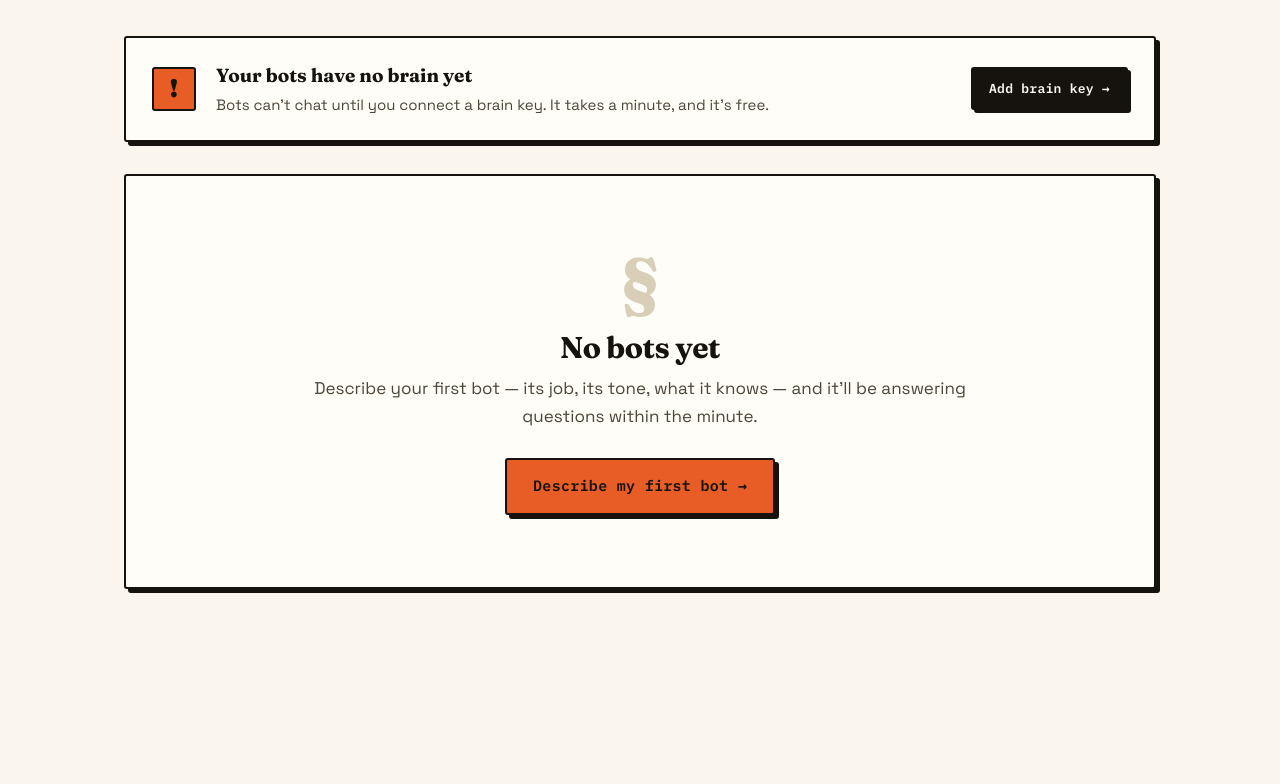
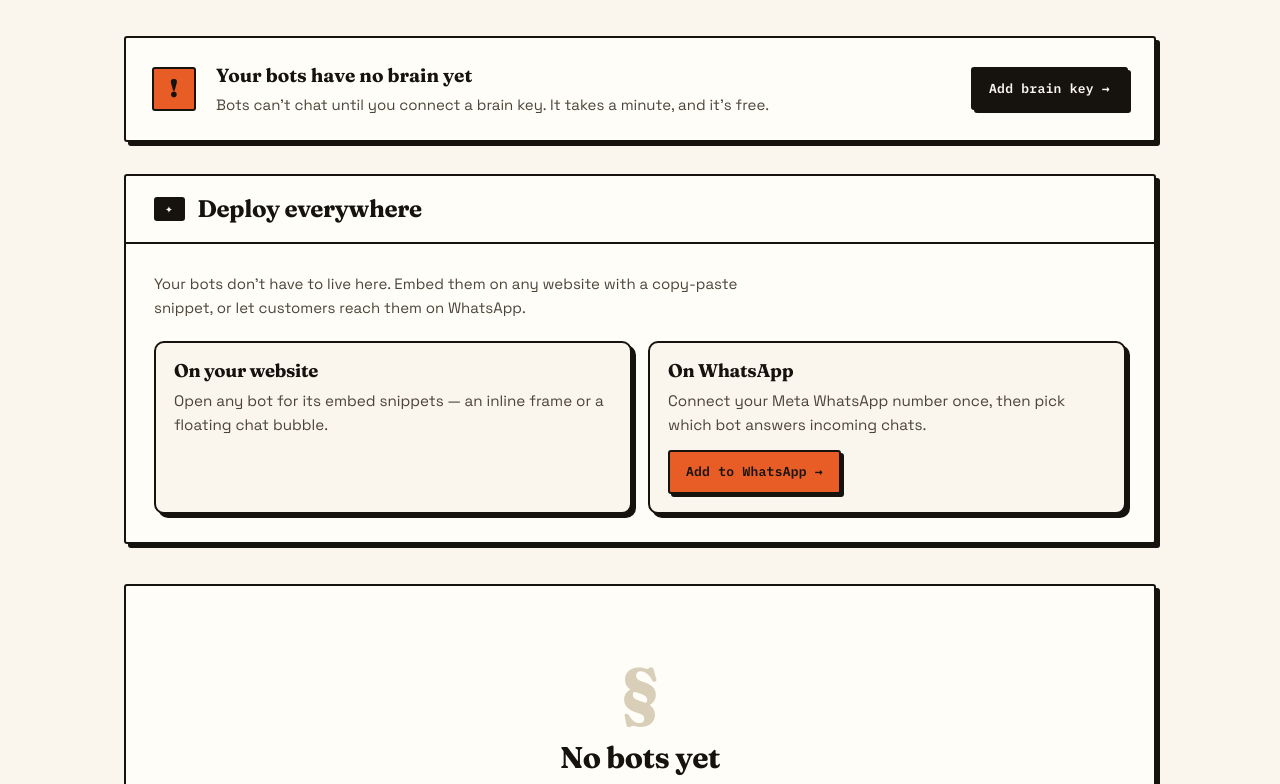
Before and after one commit to adityapratap0077-cloud/banaobot, a Flask app: page /app/ in a window 1280 px wide. Shown: the part 293-1077 px from the top of the page. Before the commit the page ends 886 px from the top, so only its background shows below. Run offline with Flask 3, Linux system fonts and the light colour scheme; the visitor is signed in with stand-in values (Sample User, id 1).

Commit message:
BanaoBot: brain-key guide, WhatsApp visibility (dashboard cards, per-bot link, landing)

```diff
--- a/dashboard.py
+++ b/dashboard.py
@@ -400,10 +400,12 @@ def whatsapp_connect():
         return redirect(url_for("dashboard.whatsapp_connect"))
     conn = st.get_whatsapp_connection(uid)
     bots = st.list_bots(uid)
+    preselect = request.args.get("bot", "")
     return render_template(
         "dash_whatsapp.html",
         conn=conn,
         bots=bots,
+        preselect_bot=int(preselect) if preselect.isdigit() else None,
         has_key=st.has_user_brain_key(uid),
         email=session.get("email"),
         webhook_url=url_for("whatsapp.webhook_verify", _external=True),
--- a/static/style.css
+++ b/static/style.css
@@ -1174,3 +1174,62 @@ button.btn { font: inherit; font-family: var(--font-mono); }
     transition-duration: 0.01ms !important;
   }
 }
+
+/* Deploy-everywhere cards (dashboard home) */
+.deploy-grid {
+  display: grid;
+  grid-template-columns: 1fr 1fr;
+  gap: 16px;
+  margin-top: 16px;
+}
+.deploy-card {
+  border: 2px solid #16130e;
+  border-radius: 10px;
+  padding: 18px;
+  background: #faf6ee;
+  box-shadow: 4px 4px 0 #16130e;
+}
+.deploy-card h3 {
+  font-family: "Fraunces", Georgia, serif;
+  font-size: 1.15rem;
+  margin: 0 0 8px;
+}
+.deploy-card p {
+  margin: 0 0 14px;
+  color: #4a4438;
+  font-size: 0.95rem;
+  line-height: 1.55;
+}
+
+/* Numbered how-to steps */
+.howto {
+  list-style: none;
+  margin: 18px 0 0;
+  padding: 0;
+  counter-reset: howto;
+  display: grid;
+  gap: 12px;
+}
+.howto li {
+  counter-increment: howto;
+  display: flex;
+  gap: 14px;
+  align-items: flex-start;
+  border: 2px solid #16130e;
+  border-radius: 10px;
+  padding: 14px 16px;
+  background: #fffdf8;
+}
+.howto li::before {
+  content: counter(howto, decimal-leading-zero);
+  font-family: "Space Grotesk", sans-serif;
+  font-weight: 700;
+  color: #e85d26;
+  flex: none;
+}
+.howto li p { margin: 0; line-height: 1.55; }
+.howto li strong { font-weight: 700; }
+
+@media (max-width: 720px) {
+  .deploy-grid { grid-template-columns: 1fr; }
+}
--- a/templates/dash_index.html
+++ b/templates/dash_index.html
@@ -24,6 +24,26 @@
   </div>
   {% endif %}
 
+  <section class="panel" aria-label="Deploy everywhere" style="margin-top: 28px;">
+    <div class="panel-head">
+      <h2><span class="num">&#10022;</span> Deploy everywhere</h2>
+    </div>
+    <div class="panel-body">
+      <p class="panel-note">Your bots don't have to live here. Embed them on any website with a copy-paste snippet, or let customers reach them on WhatsApp.</p>
+      <div class="deploy-grid">
+        <div class="deploy-card">
+          <h3>On your website</h3>
+          <p>Open any bot for its embed snippets &mdash; an inline frame or a floating chat bubble.</p>
+        </div>
+        <div class="deploy-card">
+          <h3>On WhatsApp</h3>
+          <p>Connect your Meta WhatsApp number once, then pick which bot answers incoming chats.</p>
+          <a class="btn btn-small btn-accent" href="/app/whatsapp">Add to WhatsApp &rarr;</a>
+        </div>
+      </div>
+    </div>
+  </section>
+
   {% if not bots %}
   <div class="empty-state">
     <div class="empty-mark">&sect;</div>
--- a/templates/dash_whatsapp.html
+++ b/templates/dash_whatsapp.html
@@ -100,7 +100,7 @@
           <select id="bot_id" name="bot_id">
             <option value="">— none —</option>
             {% for b in bots %}
-            <option value="{{ b.id }}" {% if conn.bot_id == b.id %}selected{% endif %}>{{ b.name }}</option>
+            <option value="{{ b.id }}" {% if (conn and conn.bot_id == b.id) or (preselect_bot == b.id) %}selected{% endif %}>{{ b.name }}</option>
             {% endfor %}
           </select>
         </div>
--- a/templates/landing.html
+++ b/templates/landing.html
@@ -43,8 +43,8 @@
       </div>
       <div class="step">
         <div class="step-num">03</div>
-        <h3>Share the link</h3>
-        <p>Every bot gets a public chat link. Send it to customers, students, or followers &mdash; they chat, no login needed on their end.</p>
+        <h3>Share it everywhere</h3>
+        <p>Every bot gets a public chat link. Embed it on any website with a copy-paste snippet, or connect it to WhatsApp &mdash; customers chat, no login needed on their end.</p>
       </div>
     </div>
   </div>
@@ -59,7 +59,7 @@
       </div>
       <div class="prose-narrow">
         <p class="lede">Most bot builders hand you forty toggles and a flowchart. BanaoBot hands you a blank page. The prompt <em>is</em> the product &mdash; edit one paragraph and your bot's personality, knowledge, and boundaries change with it.</p>
-        <p>Your brain key comes from Google AI Studio and is stored encrypted. Menus, prices, and facts stay exactly as you wrote them; the AI never invents them.</p>
+        <p>Your brain key comes from <a href="https://aistudio.google.com/" target="_blank" rel="noopener">Google AI Studio</a> (free &mdash; the dashboard shows you exactly how to get one) and is stored encrypted. Menus, prices, and facts stay exactly as you wrote them; the AI never invents them.</p>
       </div>
     </div>
   </div>
```
Also changed, not shown: templates/dash_bot_detail.html (+12 -1 lines), templates/dash_settings.html (+17 -0 lines).
